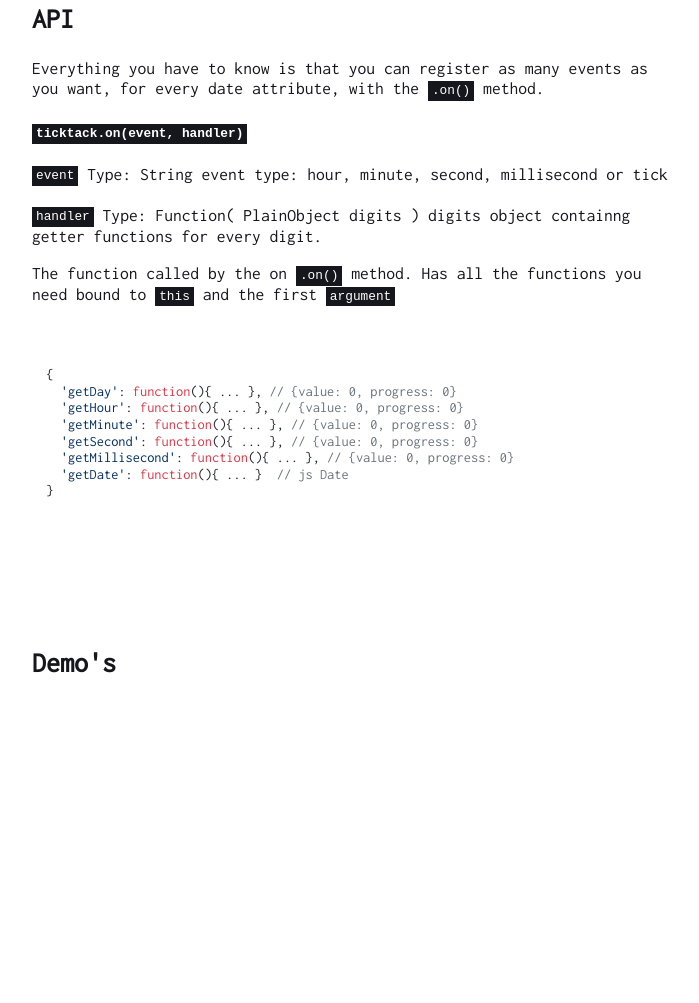
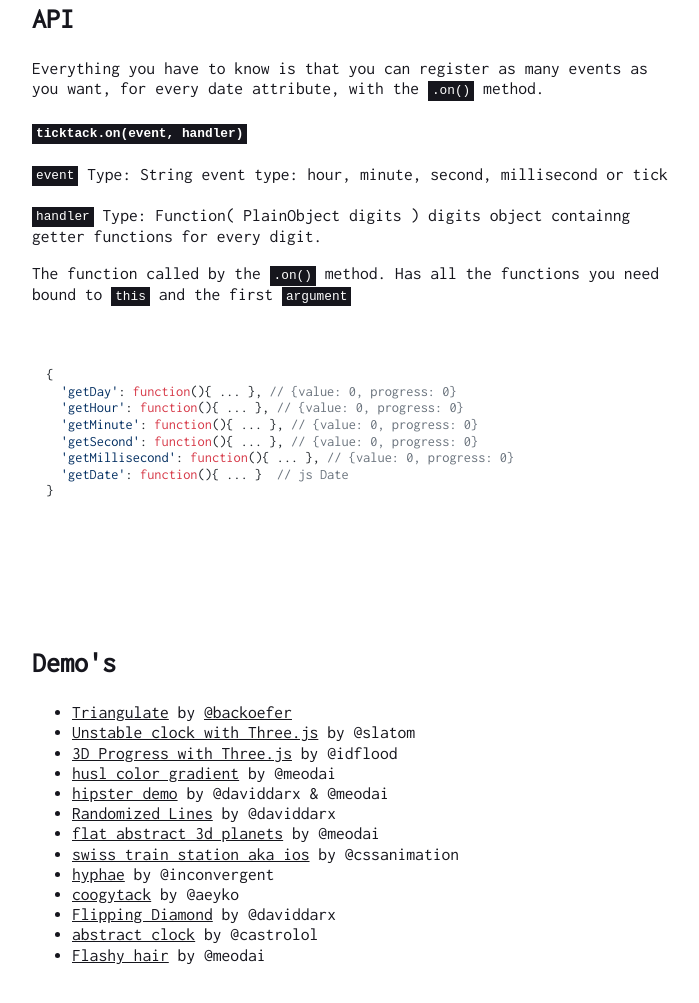
Before and after one commit to meodai/ticktack.js, a plain HTML site: page index.html in a window 1280 px wide. Shown: the part 2248-3251 px from the top of the page, without its empty margins (288-987 px from the left). Before the commit the page ends 2950 px from the top, so only its background shows below. Drawn offline with nearby package versions, Linux system fonts and the light colour scheme; a script that the page names is missing.

Commit message:
fixes some styles

```diff
--- a/index.html
+++ b/index.html
@@ -31,7 +31,7 @@
       <article class="links contain">
         <a href="#demo" class="button icon-clock">Demo</a>
         <a href="//github.com/meodai/ticktack.js" class="button icon-github">Source</a>
-        <a href="#" class="button icon-download-cloud">Download</a>
+        <a href="//raw.githubusercontent.com/meodai/ticktack.js/master/ticktack.js" class="button icon-download-cloud">Download</a>
         <a href="https://www.npmjs.com/package/ticktack.js" class="button icon-puzzle-outline">npm/ticktack.js</a>
       </article>
       <div class="codeblock">
@@ -117,7 +117,7 @@ ticktack.on('second', d => {
             <code>event</code>
             Type: String event type: hour, minute, second, millisecond or tick<br /><br />
             <code>handler</code> Type: Function( PlainObject digits ) digits object containng getter functions for every digit.</p>
-          <p>The function called by the on <code>.on()</code> method. Has all the functions you need bound to <code>this</code> and the first <code>argument</code></p>
+          <p>The function called by the <code>.on()</code> method. Has all the functions you need bound to <code>this</code> and the first <code>argument</code></p>
 
         </div>
         <div class="codeblock">
@@ -135,8 +135,22 @@ ticktack.on('second', d => {
       </article>
       <article>
         <div class="contain">
-          <h2 id="demos">Demo's</h2>
-
+          <h2 id="demo">Demo's</h2>
+          <ul>
+            <li><a href="http://codepen.io/meodai/pen/GqwWRR?editors=0010">Triangulate</a> by <a href="http://codepen.io/backoefer/">@backoefer</a></li>
+            <li><a href="http://freelance-html-developer.com/clock/">Unstable clock with Three.js</a> by @slatom</li>
+            <li><a href="http://codepen.io/idflood/pen/vERBKG?editors=001">3D Progress with Three.js</a> by @idflood</li>
+            <li><a href="http://codepen.io/meodai/pen/yyNWKz?editors=001">husl color gradient</a> by @meodai</li>
+            <li><a href="http://codepen.io/meodai/pen/azqPbq?editors=001">hipster demo</a> by @daviddarx &amp; @meodai</li>
+            <li><a href="http://codepen.io/daviddarx/pen/vEQKdo?editors=001">Randomized Lines</a> by @daviddarx</li>
+            <li><a href="http://codepen.io/meodai/pen/dPQGPy?editors=001">flat abstract 3d planets</a> by @meodai</li>
+            <li><a href="http://codepen.io/donovanh/pen/myvLpy?editors=001">swiss train station aka ios</a> by @cssanimation</li>
+            <li><a href="http://codepen.io/inconvergent/pen/zxXXwz?editors=001">hyphae</a> by @inconvergent</li>
+            <li><a href="http://codepen.io/aeyko/pen/dPENoG?editors=001">coogytack</a> by @aeyko</li>
+            <li><a href="http://codepen.io/daviddarx/pen/EaqjpL?editors=001">Flipping Diamond</a> by @daviddarx</li>
+            <li><a href="http://codepen.io/castrolol/pen/GgVXNM?editors=001">abstract clock</a> by @castrolol</li>
+            <li><a href="http://codepen.io/meodai/pen/gpqoOW?editors=001">Flashy hair</a> by @meodai</li>
+          </ul>
         </div>
       </article>
 
--- a/main.css
+++ b/main.css
@@ -72,6 +72,7 @@
 
 body {
   padding-top:    12rem;
+  padding-bottom: 6rem;
   font-family:    var(--t-font);
   font-size:      calc(0.7rem + .5vw);
   color:          var(--c-dark);
@@ -83,6 +84,12 @@ h1 {
 h2 {
   font-size: 1.75rem;
   margin-top: 6rem;
+}
+a {
+  color: var(--c-dark);
+}
+a:hover {
+  text-decoration: none;
 }
 .contain {
   margin: 0 auto;
@@ -178,7 +185,7 @@ code {
 
 .hand {
   stroke:         var(--c-dark);
-  stroke-linecap: square;
+  stroke-linecap: round;
   stroke-width:   20;
   fill:           none;
 }
```
